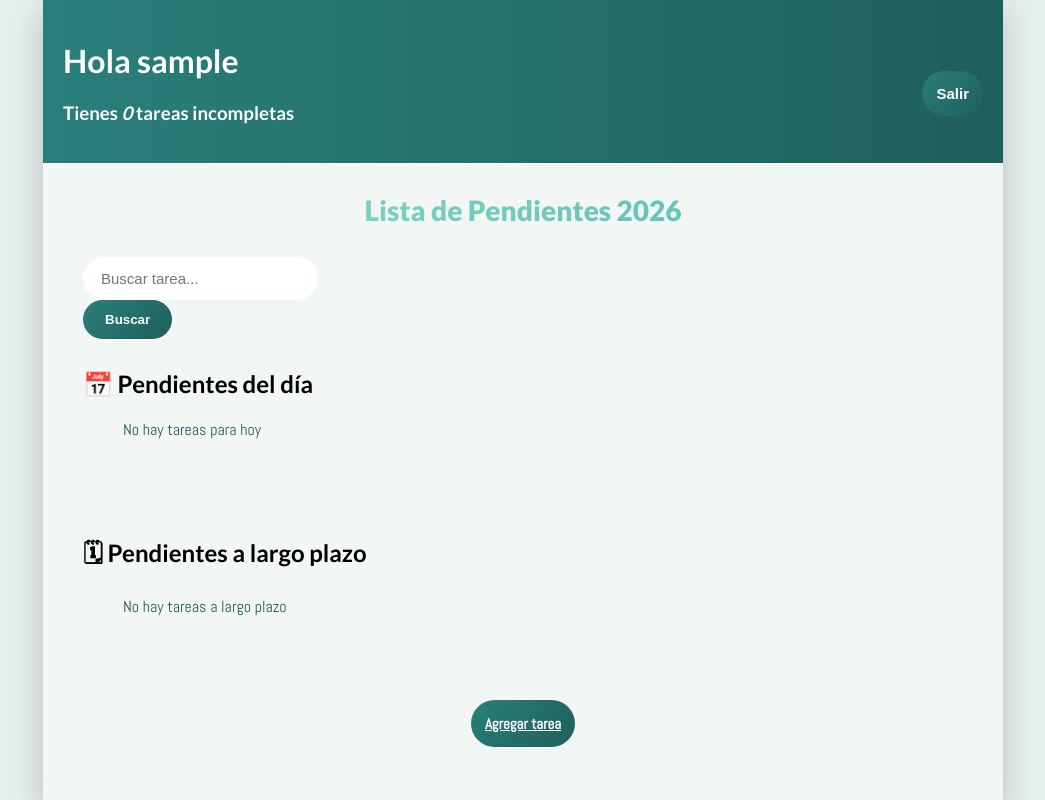
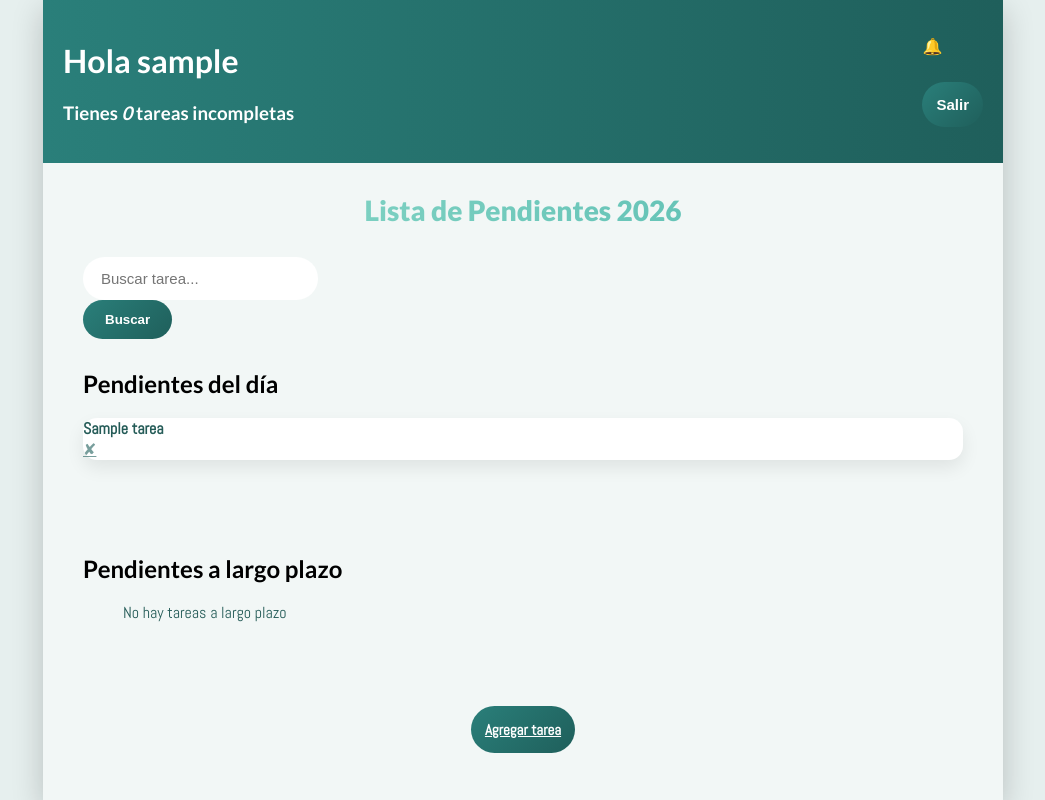
Before and after one commit to jazbedoya/ListaDePendientes-2026, a Django app: page / in a window 1280 px wide. Shown: the whole page, without its empty margins (117-1162 px from the left). Run offline with Django 5.2, Linux system fonts and the light colour scheme; a user stored in the database is signed in; tables that the repository leaves empty hold one stand-in row (values such as "Sample post").

Commit message:
añadimos fechas

```diff
--- a/base/models.py
+++ b/base/models.py
@@ -1,20 +1,29 @@
 from django.db import models
 from django.contrib.auth.models import User
 
-class Tarea(models.Model):  # buena práctica: CamelCase
-    usuario = models.ForeignKey(
-        User,
-        on_delete=models.CASCADE,
+class Tarea(models.Model):
+
+    TIPO_TAREA = (
+        ('DIA', 'Corto plazo (día)'),
+        ('ANIO', 'Largo plazo (año)'),
+    )
+
+    usuario = models.ForeignKey(User, on_delete=models.CASCADE)
+    titulo = models.CharField(max_length=200)
+    completo = models.BooleanField(default=False)
+
+    tipo = models.CharField(
+        max_length=4,
+        choices=TIPO_TAREA,
+        default='DIA'
+    )
+
+    fecha_limite = models.DateField(
         null=True,
         blank=True
     )
-    titulo = models.CharField(max_length=200)
-    descripcion = models.TextField(null=True, blank=True)
-    completo = models.BooleanField(default=False)
+
     creado = models.DateTimeField(auto_now_add=True)
 
     def __str__(self):
         return self.titulo
-
-    class Meta:
-        ordering = ['completo']
--- a/base/templates/base/principal.html
+++ b/base/templates/base/principal.html
@@ -234,7 +234,61 @@
             .envoltorio-items-tarea{
                 padding: 0 20px 30px 20px;
             }
+                }
+        .barra-superior {
+            position: relative;
         }
+
+        .notificaciones {
+            position: relative;
+
+                }
+
+        .badge {
+            position: absolute;
+            top: -2px;      /* antes estaba muy arriba */
+            right: 35px;    /* lo acerca a la campana */
+            background: red;
+            color: white;
+            font-size: 11px;
+            padding: 2px 5px;
+            border-radius: 50%;
+            line-height: 1;
+        }
+
+
+            .panel-alertas{
+        display: none;
+        position: absolute;
+        top: 40px;
+        right: 0;
+        width: 260px;
+        background: white;
+        border-radius: 12px;
+        padding: 12px;
+        box-shadow: 0 10px 25px rgba(0,0,0,0.15);
+        z-index: 1000;
+    }
+
+        .alerta-item{
+            padding: 10px 6px;
+            border-bottom: 1px solid #e0e0e0;
+            font-size: 14px;
+            color: #245B57;
+        }
+
+        .alerta-item:last-child{
+            border-bottom: none;
+        }
+
+        .panel-alertas h4{
+            margin: 0 0 10px 0;
+            font-size: 15px;
+            color: #1F5F5B;
+        }
+
+
+
     </style>
 </head>
 <body>
@@ -244,5 +298,21 @@
     {% endblock content %}
 </div>
 
+<script>
+function toggleAlertas(){
+    const panel = document.getElementById("panel-alertas");
+    panel.style.display = panel.style.display === "block" ? "none" : "block";
+}
+
+document.addEventListener("click", function(e){
+    const panel = document.getElementById("panel-alertas");
+    const campana = document.querySelector(".campana");
+
+    if (panel && !panel.contains(e.target) && !campana.contains(e.target)) {
+        panel.style.display = "none";
+    }
+});
+</script>
+
 </body>
 </html>
--- a/base/templates/base/tarea.html
+++ b/base/templates/base/tarea.html
@@ -1 +1,7 @@
 <h1>Tarea:{{tarea}}</h1>
+<script>
+function toggleAlertas(){
+    const panel = document.getElementById("panel-alertas");
+    panel.style.display = panel.style.display === "block" ? "none" : "block";
+}
+</script>
--- a/base/templates/base/tarea_list.html
+++ b/base/templates/base/tarea_list.html
@@ -3,7 +3,8 @@
 {% block content %}
 
 <div class="barra-superior">
-    <div>
+
+    <div class="info-usuario">
         <h1>Hola {{ request.user }}</h1>
         <h3>
             Tienes <i>{{ count }}</i>
@@ -12,14 +13,37 @@
         </h3>
     </div>
 
-    {% if request.user.is_authenticated %}
+    <div class="acciones">
+
+         <div class="notificaciones">
+    <span class="campana" onclick="toggleAlertas()">🔔</span>
+
+    {% if alertas.count %}
+        <span class="badge">{{ alertas.count }}</span>
+    {% endif %}
+
+    <div id="panel-alertas" class="panel-alertas">
+        <h4>⏰ Por vencer</h4>
+
+        {% for tarea in alertas %}
+            <div class="alerta-item">
+                <strong>{{ tarea.titulo }}</strong><br>
+                <small>vence {{ tarea.fecha_limite|date:"d/m/Y" }}</small>
+            </div>
+        {% empty %}
+            <p>No hay alertas</p>
+        {% endfor %}
+    </div>
+</div>
+
+
+        <!-- SALIR -->
         <form method="post" action="{% url 'logout' %}">
             {% csrf_token %}
             <button class="boton" type="submit">Salir</button>
         </form>
-    {% else %}
-        <a href="{% url 'login' %}">Ingresar</a>
-    {% endif %}
+
+    </div>
 </div>
 
 <h1 class="titulo-principal brillo">Lista de Pendientes 2026</h1>
@@ -34,39 +58,20 @@
                 placeholder="Buscar tarea..."
             >
         </div>
-
         <button type="submit" class="btn-buscar">Buscar</button>
     </form>
 </div>
 
 <!-- ================= PENDIENTES DEL DÍA ================= -->
-<h2 style="padding: 0 40px;">📅 Pendientes del día</h2>
+<h2 style="padding: 0 40px;">Pendientes del día</h2>
 
 <div class="envoltorio-items-tarea">
     {% for tarea in tareas_dia %}
         <div class="envoltorio-tarea">
-
-            {% if tarea.completo %}
-                <div class="titulo-tarea">
-                    <span class="icono-tarea-completa"></span>
-                    <s>
-                        <a href="{% url 'editar-tarea' tarea.id %}">
-                            {{ tarea }}
-                        </a>
-                    </s>
-                </div>
-            {% else %}
-                <div class="titulo-tarea">
-                    <span class="icono-tarea-incompleta"></span>
-                    <a href="{% url 'editar-tarea' tarea.id %}">
-                        {{ tarea }}
-                    </a>
-                </div>
-            {% endif %}
-
-            <a class="enlace-eliminar" href="{% url 'eliminar-tarea' tarea.id %}">
-                &#x2718;
-            </a>
+            <div class="titulo-tarea">
+                <a href="{% url 'editar-tarea' tarea.id %}">{{ tarea }}</a>
+            </div>
+            <a class="enlace-eliminar" href="{% url 'eliminar-tarea' tarea.id %}">✘</a>
         </div>
     {% empty %}
         <p style="padding: 0 40px;">No hay tareas para hoy</p>
@@ -74,43 +79,34 @@
 </div>
 
 <!-- ================= PENDIENTES A LARGO PLAZO ================= -->
-<h2 style="padding: 0 40px; margin-top: 40px;">🗓 Pendientes a largo plazo</h2>
+<h2 style="padding: 0 40px; margin-top: 40px;">Pendientes a largo plazo</h2>
 
 <div class="envoltorio-items-tarea">
     {% for tarea in tareas_anio %}
         <div class="envoltorio-tarea">
-
-            {% if tarea.completo %}
-                <div class="titulo-tarea">
-                    <span class="icono-tarea-completa"></span>
-                    <s>
-                        <a href="{% url 'editar-tarea' tarea.id %}">
-                            {{ tarea }}
-                        </a>
-                    </s>
-                </div>
-            {% else %}
-                <div class="titulo-tarea">
-                    <span class="icono-tarea-incompleta"></span>
-                    <a href="{% url 'editar-tarea' tarea.id %}">
-                        {{ tarea }}
-                    </a>
-                </div>
-            {% endif %}
-
-            <a class="enlace-eliminar" href="{% url 'eliminar-tarea' tarea.id %}">
-                &#x2718;
-            </a>
+            <div class="titulo-tarea">
+                <a href="{% url 'editar-tarea' tarea.id %}">{{ tarea }}</a>
+                <small style="margin-left:12px; color:#5f7f7a;">
+                    — tienes tiempo hasta {{ tarea.fecha_limite|date:"d/m/Y" }}
+                </small>
+            </div>
+            <a class="enlace-eliminar" href="{% url 'eliminar-tarea' tarea.id %}">✘</a>
         </div>
     {% empty %}
         <p style="padding: 0 40px;">No hay tareas a largo plazo</p>
     {% endfor %}
 </div>
 
-<div style="padding: 40px; text-align: center;">
-    <a class="boton" href="{% url 'crear-tarea' %}">
-        Agregar tarea
-    </a>
+<div style="padding:40px; text-align:center;">
+    <a class="boton" href="{% url 'crear-tarea' %}">Agregar tarea</a>
 </div>
 
+<!-- JS ALERTAS -->
+<script>
+function toggleAlertas() {
+    const panel = document.getElementById("panel-alertas");
+    panel.style.display = panel.style.display === "block" ? "none" : "block";
+}
+</script>
+
 {% endblock %}
--- a/base/views.py
+++ b/base/views.py
@@ -6,6 +6,10 @@ from django.views.generic.edit import CreateView, UpdateView, DeleteView, FormVi
 from django.contrib.auth.forms import UserCreationForm
 from django.contrib.auth.views import LoginView
 from django.contrib.auth import login
+from django.utils import timezone
+from datetime import timedelta
+
+
 
 
 from django.contrib.auth.views import LoginView
@@ -44,61 +48,72 @@ class PaginaRegistro(FormView):
         return super(PaginaRegistro,self).get(*arg, **kwargs)
 
 
-
 class ListaPendientes(LoginRequiredMixin, ListView):
     model = Tarea
     template_name = 'base/lista.html'
     context_object_name = 'tareas'
 
-
     def get_context_data(self, **kwargs):
         context = super().get_context_data(**kwargs)
 
         # Mostrar solo tareas del usuario logueado
-        context['tareas'] = context['tareas'].filter(usuario=self.request.user)
+        tareas_usuario = context['tareas'].filter(usuario=self.request.user)
 
         # Contar tareas incompletas
-        context['count'] = context['tareas'].filter(completo=False).count()
+        context['count'] = tareas_usuario.filter(completo=False).count()
 
         # Búsqueda
         valor_buscado = self.request.GET.get('area-buscar', '')
-
         if valor_buscado:
-            context['tareas'] = context['tareas'].filter(
+            tareas_usuario = tareas_usuario.filter(
                 titulo__icontains=valor_buscado
             )
             context['valor-buscado'] = valor_buscado
+
+        # Tareas por tipo
+        context['tareas_dia'] = tareas_usuario.filter(tipo='DIA')
+        context['tareas_anio'] = tareas_usuario.filter(tipo='ANIO')
+
+        hoy = timezone.now().date()
+        limite = hoy + timedelta(days=5)  # ← CAMBIA AQUÍ LOS DÍAS
+
+        context['alertas'] = tareas_usuario.filter(
+            fecha_limite__isnull=False,
+            fecha_limite__lte=limite,
+            completo=False
+        )
 
         return context
 
 
 
 
-class DetalleTarea( LoginRequiredMixin,DetailView):
+class DetalleTarea(LoginRequiredMixin, DetailView):
     model = Tarea
-    template_name = 'base/tarea_detail.html'
     context_object_name = 'tarea'
     template_name = 'base/tarea.html'
 
 
+
+# ================= CREAR =================
 class CrearTarea(LoginRequiredMixin, CreateView):
-    model= Tarea
-    fields =['titulo', 'descripcion', 'completo']
+    model = Tarea
+    fields = ['titulo', 'tipo', 'fecha_limite', 'completo']
     success_url = reverse_lazy('tareas')
 
     def form_valid(self, form):
-        form.instance.usuario= self.request.user
-        return super(CrearTarea,self).form_valid(form)
+        form.instance.usuario = self.request.user
+        return super().form_valid(form)
 
-
-class EditarTarea(LoginRequiredMixin,UpdateView):
-    model= Tarea
-    fields =['titulo', 'descripcion', 'completo']
+# ================= EDITAR =================
+class EditarTarea(LoginRequiredMixin, UpdateView):
+    model = Tarea
+    fields = ['titulo', 'tipo', 'fecha_limite', 'completo']
     success_url = reverse_lazy('tareas')
 
 
+# ================= ELIMINAR =================
 class EliminarTarea(LoginRequiredMixin, DeleteView):
-    model= Tarea
+    model = Tarea
     context_object_name = 'tarea'
-
     success_url = reverse_lazy('tareas')
```
Also changed, not shown: base/forms.py (added, +12 -0 lines), base/templates/base/tarea_form.html (+15 -21 lines), proyecto/settings.py (+3 -4 lines), base/migrations/0002_alter_tarea_options.py (added), base/migrations/0003_alter_tarea_options_remove_tarea_descripcion_and_more.py (added).
